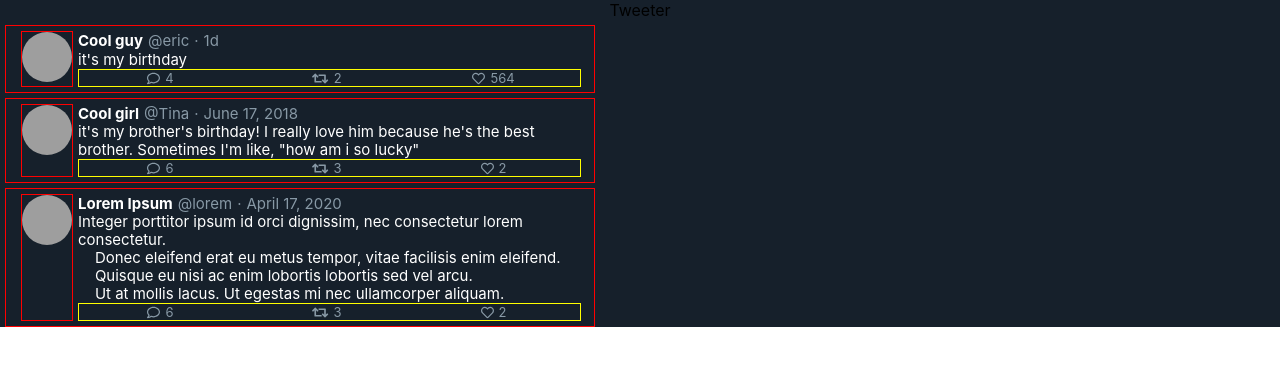
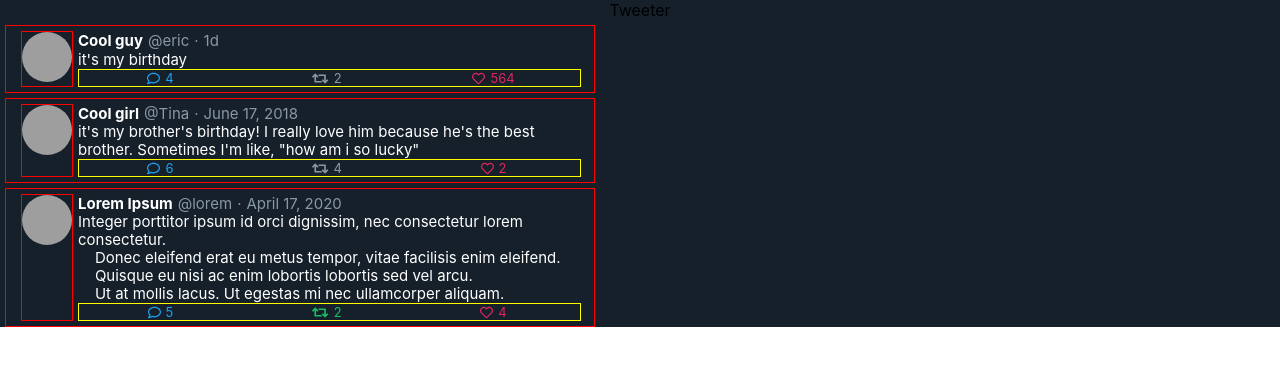
Before and after one commit to eric-do/social-network, a React (Create React App) app: page / in a window 1280 px wide. Shown: the top 366 px of the page. Built offline with nearby package versions, Linux system fonts and the light colour scheme; grey boxes are pictures that could not be loaded.

Commit message:
Refactor to add onhover and active states for social buttons

```diff
--- a/src/Newsfeed/TweetCard/SocialButton.tsx
+++ b/src/Newsfeed/TweetCard/SocialButton.tsx
@@ -1,24 +1,30 @@
 import React from 'react';
 import styled from 'styled-components';
 import { FontAwesomeIcon } from '@fortawesome/react-fontawesome';
-import { getSocialIconClass } from '../utils/icons';
+import { getSocialIconClass, getSocialColor } from '../utils/icons';
 
 interface ISocialProps {
   type: string;
-  social_count: number;
+  active: boolean;
+  count: number;
 };
 
-const SocialButton = ({ type, social_count }: ISocialProps) => {
+const SocialButton = ({ type, active, count }: ISocialProps) => {
   return (
-    <SocialButtonContain>
+    <SocialButtonContain active={active} type={type}>
       <FontAwesomeIcon icon={getSocialIconClass(type)} />
-      <SocialCount>{social_count}</SocialCount>
+      <SocialCount >{count}</SocialCount>
     </SocialButtonContain>
   )
 }
 
-const SocialButtonContain = styled.div`
+const SocialButtonContain = styled.div<{active: boolean; type: string}>`
   width: 33%;
+  color: ${props => props.active ? getSocialColor(props.type) : 'inherit'};
+
+  &:hover {
+    color: ${props => getSocialColor(props.type)};
+  }
 `;
 
 const SocialCount = styled.span`
--- a/src/Newsfeed/TweetCard/SocialSection.tsx
+++ b/src/Newsfeed/TweetCard/SocialSection.tsx
@@ -1,13 +1,12 @@
-import React, { useState, useEffect }  from 'react';
+import React from 'react';
 import styled from 'styled-components';
 import { fetchTweet } from '../api';
 import SocialButton from './SocialButton';
+import { ISocialInfo } from '../types/social';
 
 interface SocialProps {
   tweet_id: number;
-  reply_count: number;
-  retweet_count: number;
-  favorite_count: number;
+  social: ISocialInfo;
 }
 
 const SocialContainer = styled.div`
@@ -22,26 +21,8 @@ const SocialContainer = styled.div`
 
 const SocialButtons = (props: SocialProps) => {
 
-  const { tweet_id, reply_count,
-          retweet_count, favorite_count} = props;
-
-  const [ socialCounts, setSocial ] = useState({
-    reply_count,
-    retweet_count,
-    favorite_count
-  });
-
-  const getTweet = async (tweet_id: number) => {
-    try {
-      const { reply_count,
-              retweet_count,
-              favorite_count } = await fetchTweet(tweet_id);
-
-      setSocial({ reply_count, retweet_count, favorite_count });
-    } catch (e) {
-      console.log(e);
-    }
-  }
+  const { tweet_id } = props;
+  const { comments, retweets, favorites} = props.social;
 
   // useEffect(() => {
   //   getTweet(tweet_id);
@@ -51,15 +32,18 @@ const SocialButtons = (props: SocialProps) => {
     <SocialContainer>
       <SocialButton
         type="comment"
-        social_count={socialCounts.reply_count}
+        active={comments.active}
+        count={comments.count}
       />
       <SocialButton
         type="retweet"
-        social_count={socialCounts.retweet_count}
+        active={retweets.active}
+        count={retweets.count}
       />
       <SocialButton
         type="favorite"
-        social_count={socialCounts.favorite_count}
+        active={favorites.active}
+        count={favorites.count}
       />
     </SocialContainer>
   );
--- a/src/Newsfeed/TweetCard/TweetCard.tsx
+++ b/src/Newsfeed/TweetCard/TweetCard.tsx
@@ -1,8 +1,9 @@
-import React from 'react';
+import React, { useState, useEffect }   from 'react';
 import styled from 'styled-components';
 import { getDisplayDate} from '../utils/moment';
 import { ITweet } from '../types/tweets';
 import SocialSection from './SocialSection';
+import { fetchTweet } from '../api';
 
 export interface tweetProps {
   key: number;
@@ -12,29 +13,38 @@ export interface tweetProps {
 const TweetCard = ({ tweet }: tweetProps) => {
 
   const displayDate = getDisplayDate(tweet.created_at);
+  const [ updatedTweet, setTweet ] = useState(tweet)
+
+  const getTweet = async (tweet_id: number) => {
+    try {
+      const tweet= await fetchTweet(tweet_id);
+
+      setTweet(tweet);
+    } catch (e) {
+      console.log(e);
+    }
+  }
 
   return (
     <CardContainer>
       <AvatarContainer>
-        <Avatar src={tweet.avatar} />
+        <Avatar src={updatedTweet.avatar} />
       </AvatarContainer>
       <ContentContainer>
         <HandleContainer>
-          <Alias>{tweet.alias}</Alias>
-          <Handle>@{tweet.handle}</Handle>
+          <Alias>{updatedTweet.alias}</Alias>
+          <Handle>@{updatedTweet.handle}</Handle>
           <DateDivider> · </DateDivider>
           <CreatedDate>{displayDate}</CreatedDate>
         </HandleContainer>
         <TweetTextContainer>
           <TweetText>
-            {tweet.full_text}
+            {updatedTweet.full_text}
           </TweetText>
         </TweetTextContainer>
         <SocialSection
           tweet_id={tweet.tweet_id}
-          reply_count={tweet.reply_count}
-          retweet_count={tweet.retweet_count}
-          favorite_count={tweet.favorite_count}
+          social={tweet.social}
         />
       </ContentContainer>
     </CardContainer>
--- a/src/Newsfeed/dummy.js
+++ b/src/Newsfeed/dummy.js
@@ -6,9 +6,20 @@ const data = [
     created_at: '2020-06-17',
     avatar: 'https://loremflickr.com/320/320/dog',
     full_text: 'it\'s my birthday',
-    favorite_count: 564,
-    reply_count: 4,
-    retweet_count: 2
+    social: {
+      comments: {
+        active: true,
+        count: 4
+      },
+      retweets: {
+        active: false,
+        count: 2
+      },
+      favorites: {
+        active: true,
+        count: 564
+      }
+    }
   },
   {
     tweet_id: 2,
@@ -17,9 +28,20 @@ const data = [
     created_at: '2018-06-17',
     avatar: 'https://loremflickr.com/320/320/cat',
     full_text: 'it\'s my brother\'s birthday! I really love him because he\'s the best brother. Sometimes I\'m like, "how am i so lucky"',
-    favorite_count: 2,
-    reply_count: 6,
-    retweet_count: 3
+    social: {
+      comments: {
+        active: true,
+        count: 6
+      },
+      retweets: {
+        active: false,
+        count: 4
+      },
+      favorites: {
+        active: true,
+        count: 2
+      }
+    }
   },
   {
     tweet_id: 3,
@@ -31,9 +53,20 @@ const data = [
     Donec eleifend erat eu metus tempor, vitae facilisis enim eleifend.
     Quisque eu nisi ac enim lobortis lobortis sed vel arcu.
     Ut at mollis lacus. Ut egestas mi nec ullamcorper aliquam.`,
-    favorite_count: 2,
-    reply_count: 6,
-    retweet_count: 3
+    social: {
+      comments: {
+        active: true,
+        count: 5
+      },
+      retweets: {
+        active: true,
+        count: 2
+      },
+      favorites: {
+        active: true,
+        count: 4
+      }
+    }
   }
 ]
 
--- a/src/Newsfeed/types/social.ts
+++ b/src/Newsfeed/types/social.ts
@@ -1,6 +1,6 @@
 import { IconDefinition } from '@fortawesome/fontawesome-svg-core';
 
-interface ISocialInfo {
+export interface ISocialInfo {
   comments: {
     active: boolean,
     count: number
--- a/src/Newsfeed/types/tweets.ts
+++ b/src/Newsfeed/types/tweets.ts
@@ -1,4 +1,4 @@
-import { IconDefinition } from '@fortawesome/fontawesome-svg-core';
+import { ISocialInfo } from './social';
 
 export interface ITweet {
   tweet_id: number;
@@ -7,7 +7,5 @@ export interface ITweet {
   avatar: string;
   created_at: string;
   full_text: string;
-  favorite_count: number;
-  reply_count: number;
-  retweet_count: number;
+  social: ISocialInfo;
 }
```
Also changed, not shown: 1 other file (tests, documents, lock files or other folders).
